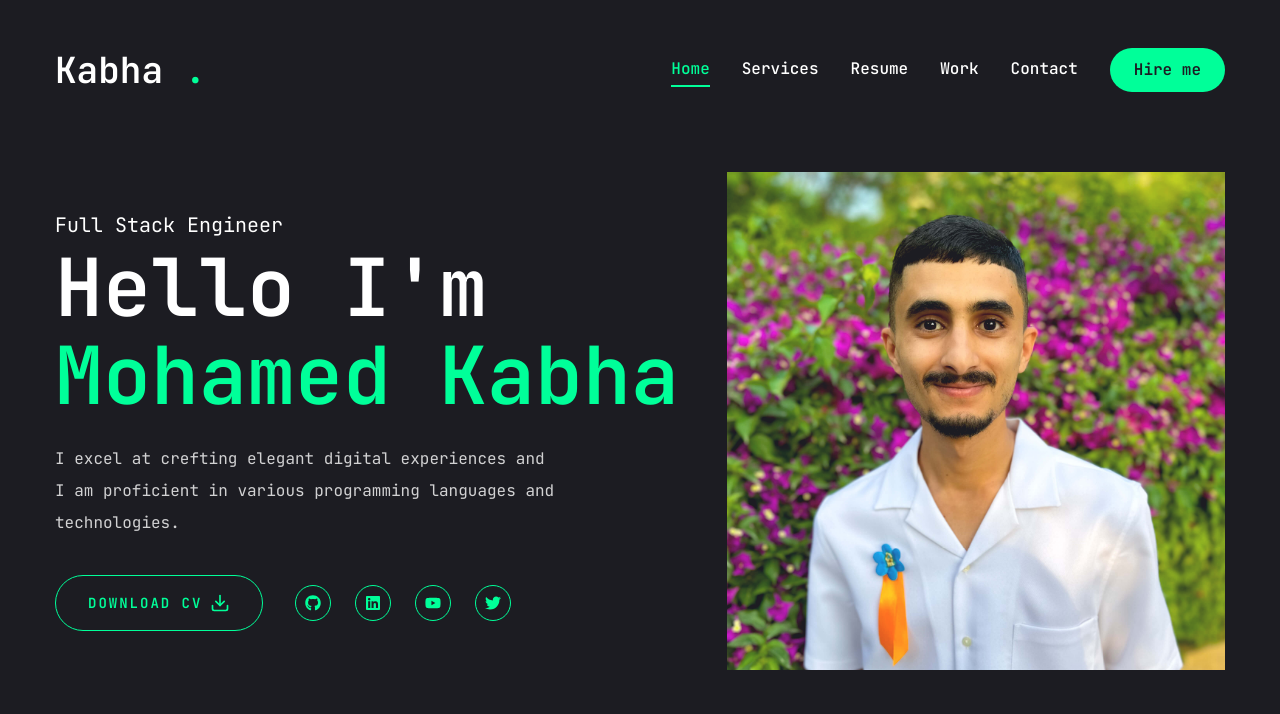
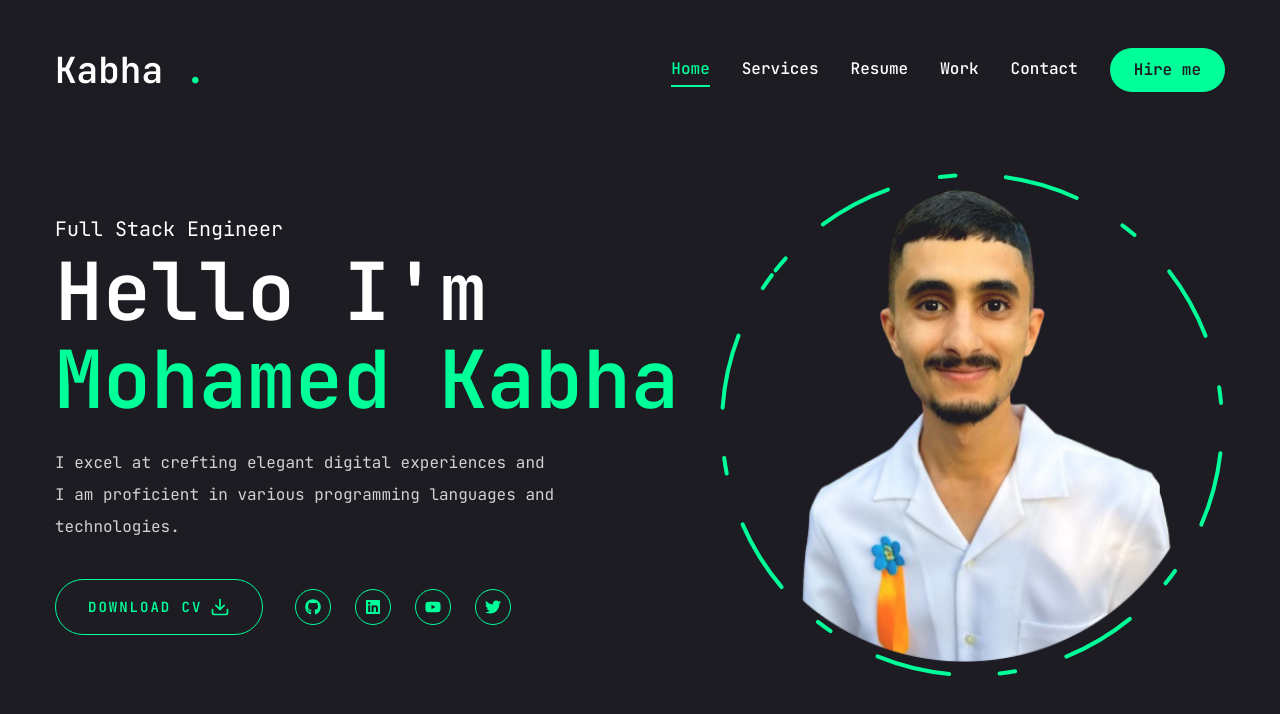
Before and after one commit to kabhamo/Portfolio, a Next.js app: page / in a window 1280 px wide. Shown: the top 714 px of the page. Built offline with nearby package versions, Linux system fonts and the light colour scheme.

Commit message:
add: profile photo

```diff
--- a/src/app/components/Photo/Photo.tsx
+++ b/src/app/components/Photo/Photo.tsx
@@ -6,6 +6,7 @@
 const Photo = () => {
     return (
         <div className="w-full h-full relative">
+
             <motion.div
                 initial={{ opacity: 0 }}
                 animate={{
@@ -13,6 +14,7 @@
                     transition: { delay: 1.6, duration: 0.3, ease: 'easeIn' },
                 }}
             >
+                {/* image */}
                 <motion.div
                     initial={{ opacity: 0 }}
                     animate={{
@@ -23,10 +25,10 @@
                             ease: 'easeInOut',
                         },
                     }}
-                    className="w-[298px] h-[298px] xl:w-[498px] xl:h-[498px] mix-blend-lighten"
+                    className="w-[298px] h-[298px] xl:w-[490px] xl:h-[490px] mix-blend-lighten absolute"
                 >
                     <Image
-                        src="/assets/photo.jpg"
+                        src="/assets/cropped_image.png"
                         priority
                         quality={100}
                         fill
@@ -34,6 +36,34 @@
                         className="object-contain"
                     />
                 </motion.div>
+
+                {/* circle */}
+                <motion.svg
+                    className="w-[300px] xl:w-[506px] h-[300px] xl:h-[506px]"
+                    fill="transparent"
+                    viewBox="0 0 506 506"
+                    xmlns="http://www.w3.org/2000/svg"
+                >
+                    <motion.circle
+                        cx="253"
+                        cy="253"
+                        r="250"
+                        stroke="#00ff99"
+                        strokeWidth="4"
+                        strokeLinecap="round"
+                        strokeLinejoin="round"
+                        initial={{ strokeDasharray: "24 10 0 0" }}
+                        animate={{
+                            strokeDasharray: ["15 120 25 2", "16 25 92 72", "4 250 22 22"],
+                            rotate: [120, 360]
+                        }}
+                        transition={{
+                            duration: 20,
+                            repeat: Infinity,
+                            repeatType: "reverse"
+                        }}
+                    />
+                </motion.svg>
             </motion.div>
         </div>
     )
```
Also changed, not shown: public/assets/cropped_image.png (added), public/assets/photobg.png (added).
